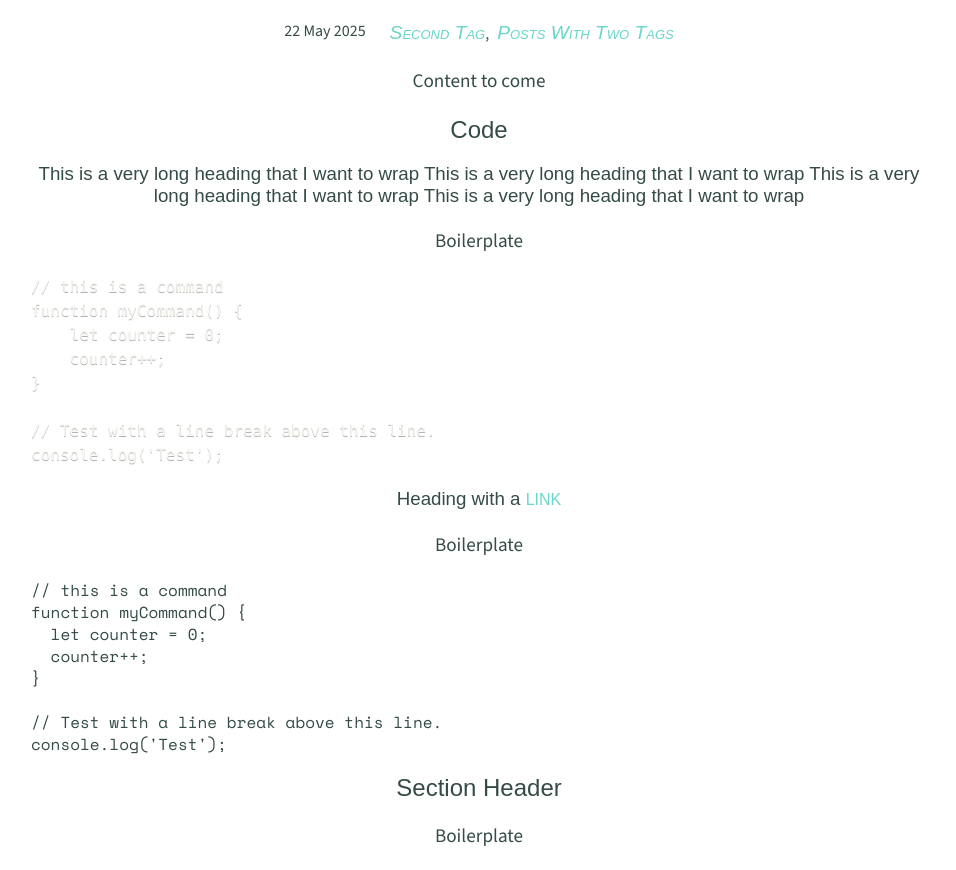
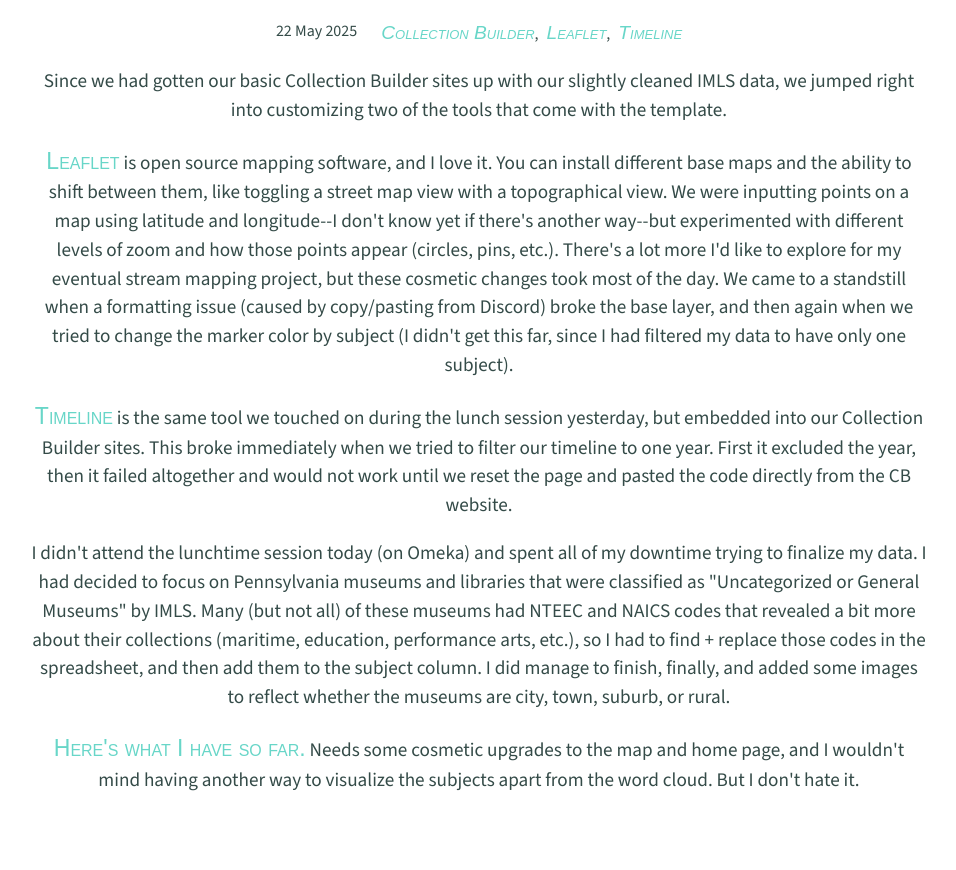
Before and after one commit to literarysara/dream-lab-blog-2025, an Eleventy site: page content/blog/thirdpost.md in a window 1280 px wide. Shown: the part 61-931 px from the top of the page, without its empty margins (161-1117 px from the left). After the commit the page ends 875 px from the top, so only its background shows below. Built offline with nearby package versions, Linux system fonts and the light colour scheme; Eleventy itself is replaced by a stand-in of ours; some packages are replaced by stand-ins of ours; files that its build step writes are made by us from their sources; what @zachleat/heading-anchors, zod-validation-error would draw is missing.

Commit message:
Added third post

````diff
--- a/content/blog/secondpost.md
+++ b/content/blog/secondpost.md
@@ -11,6 +11,3 @@ From there, we took a similar approach to the contents of the Collection Builder
 ## Three Extremely Simple DH Tools
 
 At lunch, we had a short workshop on three free tools we could incorporate into our work. <a href="https://voyant-tools.org/">Voyant</a> is a text analysis tool; I fed it a URL for the full text of Moby Dick, and it gave me several visualizations (including a word cloud and a line graph) to show that the word "whale" appears more often than any other, and it's not even close. <a href="https://timeline.knightlab.com/">Timeline.js</a> can be fed a template spreadsheet filled out with text and media to generate a timeline; to my surprise, I remembered using this tool to create a timeline about food and feminism. I was also surprised to learn about <a href="https://storymap.knightlab.com/">Storymap.js</a>, a simpler free version of the Storymaps tool I've used from ArcGIS. Seems to work best with specific points on a map, illustrated with images or video.
-
-<a href="/blog/firstpost.md">First post</a>
-<a href="blog/thirdpost.md">Third post</a>
--- a/content/blog/thirdpost.md
+++ b/content/blog/thirdpost.md
@@ -1,43 +1,16 @@
 ---
 title: Dream Lab Day 3
-description: This is a post on My Blog about win-win survival strategies.
+description: This is a post on my blog about learning (and breaking) Timeline and Leaflet.
 date: 2025-05-22
-tags: ["second tag", "posts with two tags"]
+tags: ["Collection Builder", "Leaflet", "Timeline"]
 ---
-Content to come
 
-## Code
+Since we had gotten our basic Collection Builder sites up with our slightly cleaned IMLS data, we jumped right into customizing two of the tools that come with the template.
 
-### This is a very long heading that I want to wrap This is a very long heading that I want to wrap This is a very long heading that I want to wrap This is a very long heading that I want to wrap
+<a href="https://leafletjs.com/">Leaflet</a> is open source mapping software, and I love it. You can install different base maps and the ability to shift between them, like toggling a street map view with a topographical view. We were inputting points on a map using latitude and longitude--I don't know yet if there's another way--but experimented with different levels of zoom and how those points appear (circles, pins, etc.). There's a lot more I'd like to explore for my eventual stream mapping project, but these cosmetic changes took most of the day. We came to a standstill when a formatting issue (caused by copy/pasting from Discord) broke the base layer, and then again when we tried to change the marker color by subject (I didn't get this far, since I had filtered my data to have only one subject).
 
-Boilerplate
+<a href="https://timeline.knightlab.com/">Timeline</a> is the same tool we touched on during the lunch session yesterday, but embedded into our Collection Builder sites. This broke immediately when we tried to filter our timeline to one year. First it excluded the year, then it failed altogether and would not work until we reset the page and pasted the code directly from the CB website.
 
-```js
-// this is a command
-function myCommand() {
-	let counter = 0;
-	counter++;
-}
+I didn't attend the lunchtime session today (on Omeka) and spent all of my downtime trying to finalize my data. I had decided to focus on Pennsylvania museums and libraries that were classified as "Uncategorized or General Museums" by IMLS. Many (but not all) of these museums had NTEEC and NAICS codes that revealed a bit more about their collections (maritime, education, performance arts, etc.), so I had to find + replace those codes in the spreadsheet, and then add them to the subject column. I did manage to finish, finally, and added some images to reflect whether the museums are city, town, suburb, or rural.
 
-// Test with a line break above this line.
-console.log('Test');
-```
-
-### Heading with a [link](#code)
-
-Boilerplate
-
-```
-// this is a command
-function myCommand() {
-	let counter = 0;
-	counter++;
-}
-
-// Test with a line break above this line.
-console.log('Test');
-```
-
-## Section Header
-
-Boilerplate
+<a href="https://literarysara.github.io/dreamlab2025/">Here's what I have so far.</a> Needs some cosmetic upgrades to the map and home page, and I wouldn't mind having another way to visualize the subjects apart from the word cloud. But I don't hate it.
````
